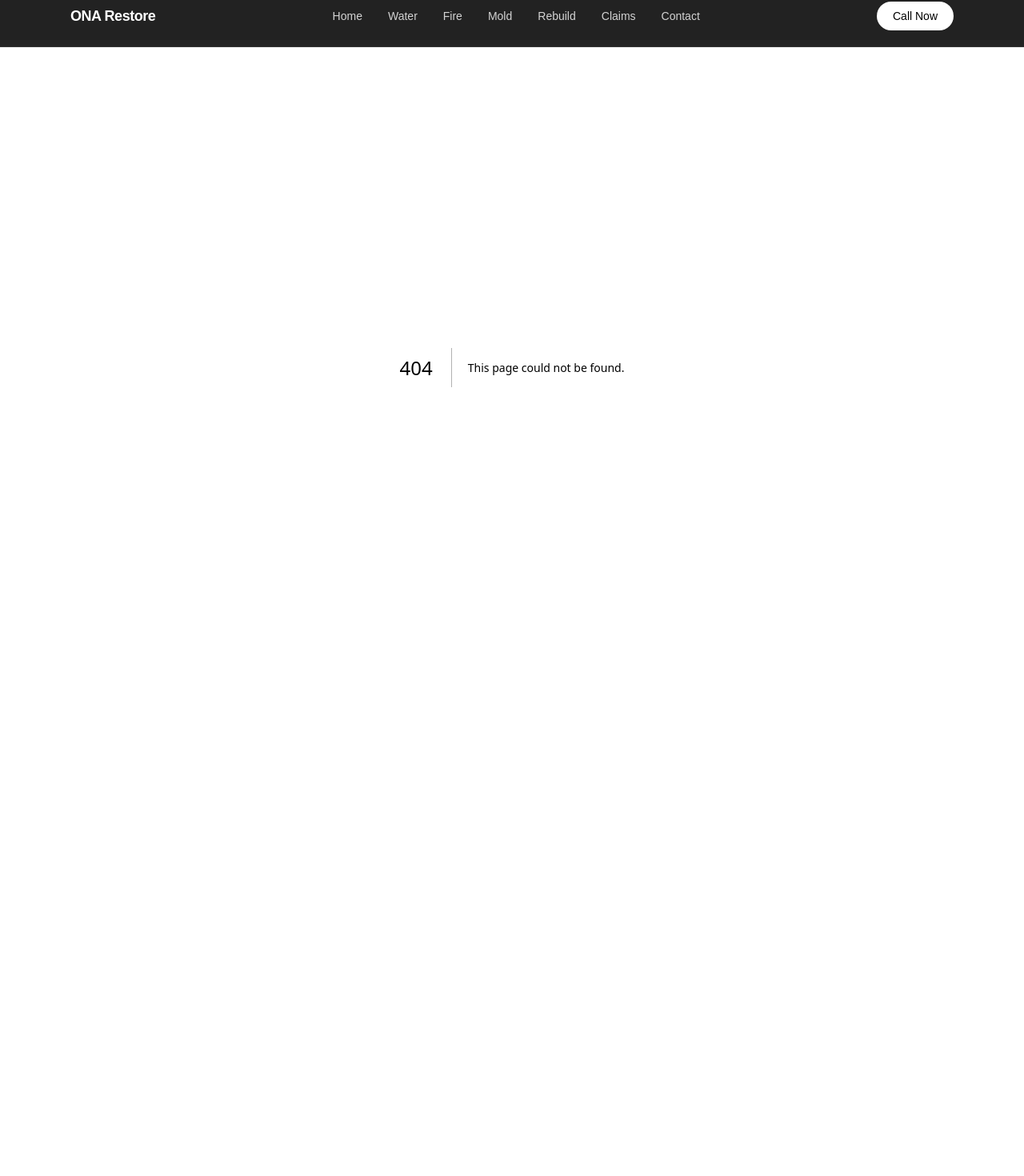
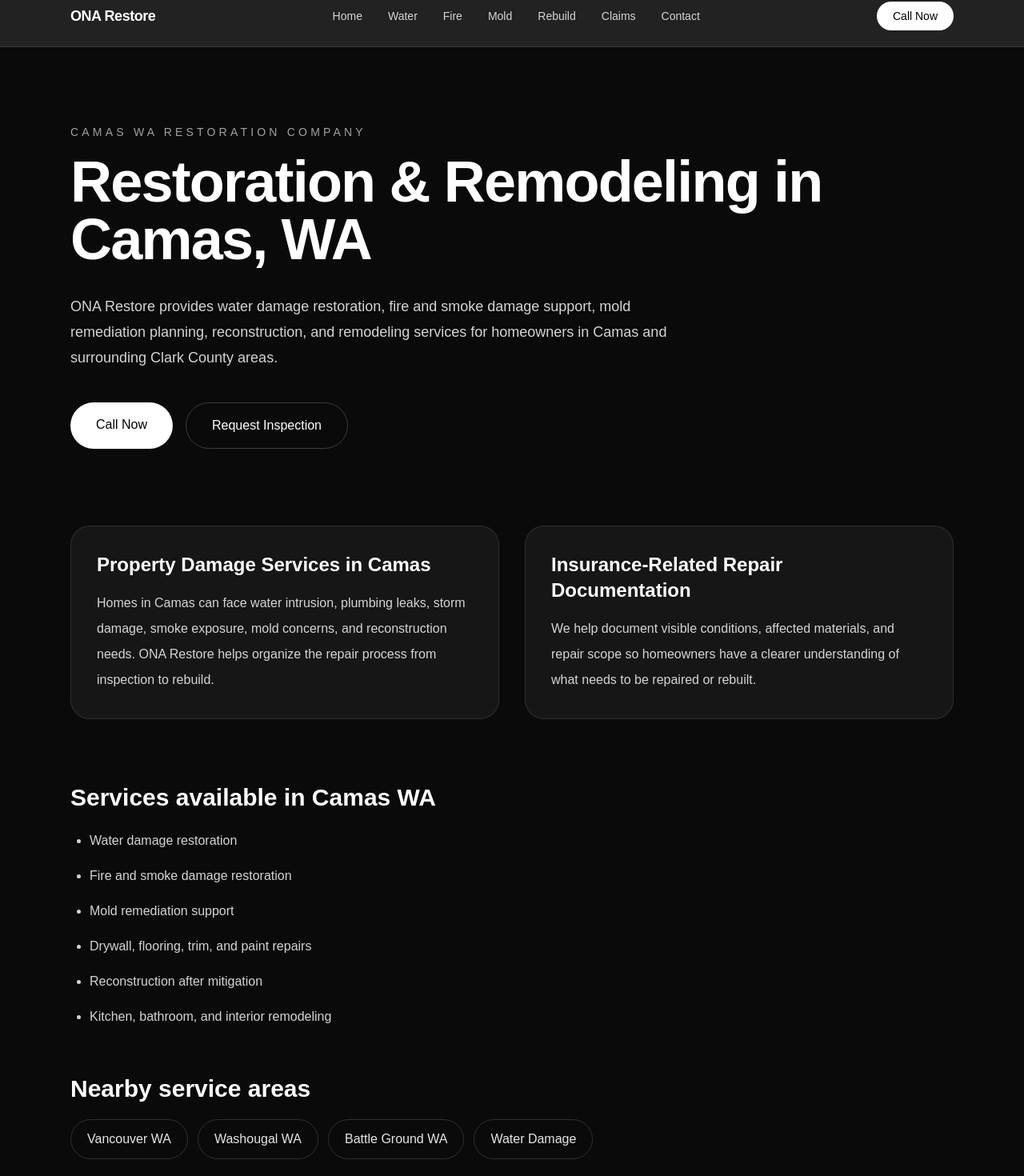
Before and after one commit to dmitzin-web/ona-restore, a Next.js app: page /camas-wa in a window 1280 px wide. Before the commit this address had no page. Shown: the part 55-1525 px from the top of the page at 80% size. Before the commit the page ends 914 px from the top, so only its background shows below. Built offline with nearby package versions, Linux system fonts and the light colour scheme.

Commit message:
Add Camas WA location page

```diff
--- /dev/null
+++ b/app/camas-wa/page.tsx
@@ -0,0 +1,112 @@
+export const metadata = {
+  title: 'Restoration Company in Camas WA',
+  description:
+    'Water damage, fire damage, mold remediation, reconstruction, and remodeling services in Camas WA and Clark County.',
+}
+
+export default function CamasPage() {
+  return (
+    <main className="min-h-screen bg-neutral-950 text-white">
+      <section className="mx-auto max-w-6xl px-6 py-24">
+        <p className="mb-4 text-sm uppercase tracking-[0.3em] text-neutral-400">
+          Camas WA Restoration Company
+        </p>
+
+        <h1 className="max-w-5xl text-5xl font-semibold tracking-tight md:text-7xl">
+          Restoration & Remodeling in Camas, WA
+        </h1>
+
+        <p className="mt-8 max-w-3xl text-lg leading-8 text-neutral-300">
+          ONA Restore provides water damage restoration, fire and smoke damage
+          support, mold remediation planning, reconstruction, and remodeling
+          services for homeowners in Camas and surrounding Clark County areas.
+        </p>
+
+        <div className="mt-10 flex flex-col gap-4 sm:flex-row">
+          <a
+            href="tel:+13600000000"
+            className="rounded-full bg-white px-8 py-4 text-center font-medium text-black"
+          >
+            Call Now
+          </a>
+
+          <a
+            href="/contact"
+            className="rounded-full border border-white/20 px-8 py-4 text-center font-medium"
+          >
+            Request Inspection
+          </a>
+        </div>
+      </section>
+
+      <section className="mx-auto max-w-6xl px-6 pb-24">
+        <div className="grid gap-8 md:grid-cols-2">
+          <div className="rounded-3xl border border-white/10 bg-white/5 p-8">
+            <h2 className="text-2xl font-semibold">
+              Property Damage Services in Camas
+            </h2>
+
+            <p className="mt-4 leading-8 text-neutral-300">
+              Homes in Camas can face water intrusion, plumbing leaks, storm
+              damage, smoke exposure, mold concerns, and reconstruction needs.
+              ONA Restore helps organize the repair process from inspection to rebuild.
+            </p>
+          </div>
+
+          <div className="rounded-3xl border border-white/10 bg-white/5 p-8">
+            <h2 className="text-2xl font-semibold">
+              Insurance-Related Repair Documentation
+            </h2>
+
+            <p className="mt-4 leading-8 text-neutral-300">
+              We help document visible conditions, affected materials, and
+              repair scope so homeowners have a clearer understanding of what
+              needs to be repaired or rebuilt.
+            </p>
+          </div>
+        </div>
+
+        <div className="mt-20 max-w-4xl space-y-14">
+          <section>
+            <h2 className="text-3xl font-semibold">
+              Services available in Camas WA
+            </h2>
+
+            <ul className="mt-5 list-disc space-y-3 pl-6 leading-8 text-neutral-300">
+              <li>Water damage restoration</li>
+              <li>Fire and smoke damage restoration</li>
+              <li>Mold remediation support</li>
+              <li>Drywall, flooring, trim, and paint repairs</li>
+              <li>Reconstruction after mitigation</li>
+              <li>Kitchen, bathroom, and interior remodeling</li>
+            </ul>
+          </section>
+
+          <section>
+            <h2 className="text-3xl font-semibold">
+              Nearby service areas
+            </h2>
+
+            <div className="mt-5 flex flex-wrap gap-3">
+              <a href="/vancouver-wa" className="rounded-full border border-white/15 px-5 py-3 text-neutral-200">
+                Vancouver WA
+              </a>
+
+              <a href="/washougal-wa" className="rounded-full border border-white/15 px-5 py-3 text-neutral-200">
+                Washougal WA
+              </a>
+
+              <a href="/battle-ground-wa" className="rounded-full border border-white/15 px-5 py-3 text-neutral-200">
+                Battle Ground WA
+              </a>
+
+              <a href="/restoration/water-damage" className="rounded-full border border-white/15 px-5 py-3 text-neutral-200">
+                Water Damage
+              </a>
+            </div>
+          </section>
+        </div>
+      </section>
+    </main>
+  )
+}
--- a/app/sitemap.ts
+++ b/app/sitemap.ts
@@ -32,5 +32,9 @@ export default function sitemap(): MetadataRoute.Sitemap {
       url: `${baseUrl}/insurance-claims`,
       lastModified: new Date(),
     },
+    {
+    url: `${baseUrl}/camas-wa`,
+  lastModified: new Date(),
+},
   ]
 }
```
